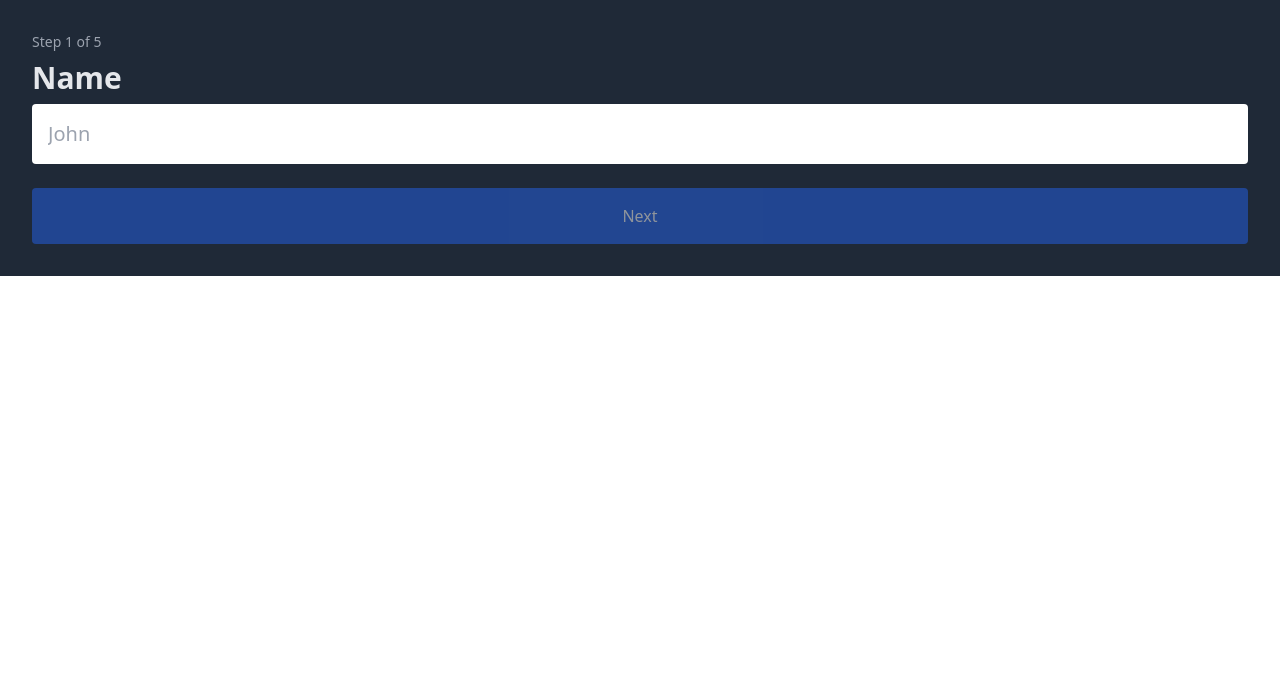
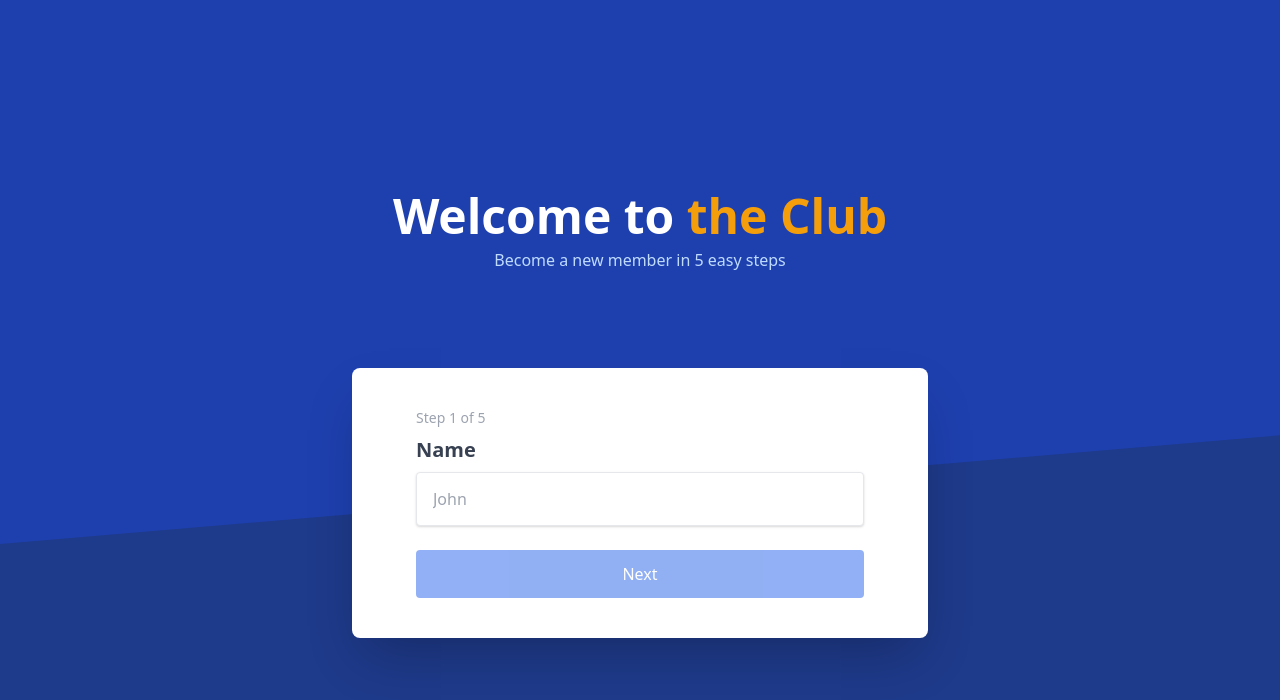
Before and after one commit to doanja/check-in, a Next.js app: page /signup in a window 1280 px wide. Shown: the top 700 px of the page. Built offline with nearby package versions, Linux system fonts and the light colour scheme; no server answers; the database is empty; what services would draw is missing.

Commit message:
updated form styles

```diff
--- a/components/FormError.tsx
+++ b/components/FormError.tsx
@@ -3,7 +3,7 @@ interface FormErrorProps {
 }
 
 const FormError = ({ errorMessage }: FormErrorProps) => {
-  return <p className='text-red-300 mt-1'>{errorMessage ? errorMessage : 'Error with input value'}</p>;
+  return <p className='text-red-300 mt-1 font-lg font-semibold italic'>{errorMessage ? errorMessage : 'Error with input value'}</p>;
 };
 
 export default FormError;
--- a/pages/signup.tsx
+++ b/pages/signup.tsx
@@ -57,10 +57,20 @@ const signup = ({ initialUsers }: signupProps) => {
         <title>Check In</title>
         <meta name='viewport' content='initial-scale=1.0, width=device-width' />
       </Head>
-      <div className='container w-screen'>
-        <section className='bg-gray-800 p-8 w-screen'>
-          <SignupForm onSubmit={createUser} />
-        </section>
+
+      <div className='signup-half-section-upper'>
+        <div className='signup-half-section-lower'></div>
+        <div className='mx-auto z-10 mt-48 text-center'>
+          <h1 className='text-white text-5xl font-semibold'>
+            Welcome to <span className='text-yellow-500'>the Club</span>
+          </h1>
+          <p className='text-blue-200 mt-2'>Become a new member in 5 easy steps</p>
+        </div>
+        <div className='max-w-xl w-full mt-24 mb-24 rounded-lg shadow-2xl bg-white mx-auto overflow-hidden z-10'>
+          <div className='px-16 py-10'>
+            <SignupForm onSubmit={createUser} />
+          </div>
+        </div>
       </div>
     </>
   );
--- a/styles/index.css
+++ b/styles/index.css
@@ -27,24 +27,30 @@ a {
 /* Stop purging. */
 
 /* Write your own custom component styles here */
-.btn-blue {
-  @apply bg-blue-500 text-white font-bold py-2 px-4 rounded;
-}
-
 .form-btn-blue {
-  @apply bg-blue-600 text-white rounded p-4 w-full disabled:opacity-50 disabled:cursor-not-allowed;
+  @apply bg-blue-600 text-white rounded p-3 w-full disabled:opacity-50 disabled:cursor-not-allowed;
 }
 
 .form-btn-white {
-  @apply bg-white rounded p-4 w-full disabled:opacity-50 disabled:cursor-not-allowed;
+  @apply bg-gray-300 rounded p-3 w-full disabled:opacity-50 disabled:cursor-not-allowed;
 }
 
 .form-input {
-  @apply rounded p-4 text-xl w-full;
+  @apply shadow appearance-none border rounded w-full p-4 text-gray-700 leading-tight focus:outline-none focus:shadow-lg;
 }
 
 .form-input-wrap {
-  @apply block text-gray-200 text-3xl font-bold mb-2 capitalize;
+  @apply block text-gray-700 text-xl font-bold mb-2 capitalize;
+}
+
+.signup-half-section-upper {
+  @apply min-h-screen bg-blue-900 flex flex-col items-start text-gray-900 antialiased relative;
+}
+
+.signup-half-section-lower {
+  clip-path: polygon(0 0, 100% 0, 100% 80%, 0% 100%);
+  height: 34rem;
+  @apply absolute bg-blue-800 inset-x-0 top-0;
 }
 
 /* Start purging... */
```
